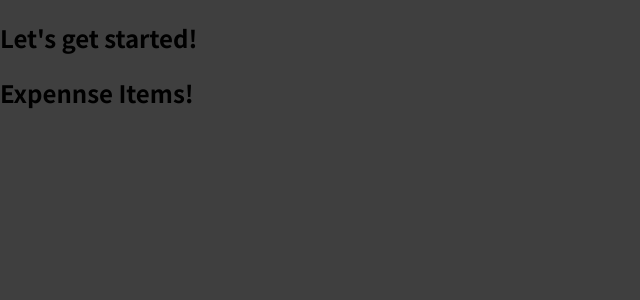
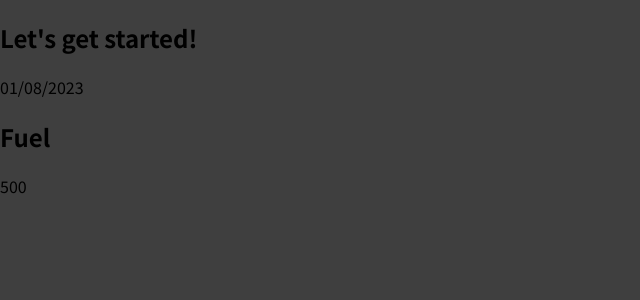
Before and after one commit to rajk5266/LearningReact, a JavaScript app: page / in a window 1280 px wide. Shown: the top 300 px of the page, without its empty margins (0-640 px from the left). Built offline with nearby package versions, Linux system fonts and the light colour scheme.

Commit message:
Expense Item added

```diff
--- a/src/components/ExpenseItem.js
+++ b/src/components/ExpenseItem.js
@@ -1,7 +1,13 @@
- function ExpenseItem(){
-    return <h2>
-        Expennse Items!
-    </h2>
- }
+function ExpenseItem() {
+  return (
+    <div>
+      <div>01/08/2023</div>
+      <div>
+        <h2>Fuel</h2>
+        <div>500</div>
+      </div>
+    </div>
+  );
+}
 
- export default ExpenseItem;
+export default ExpenseItem;
```
